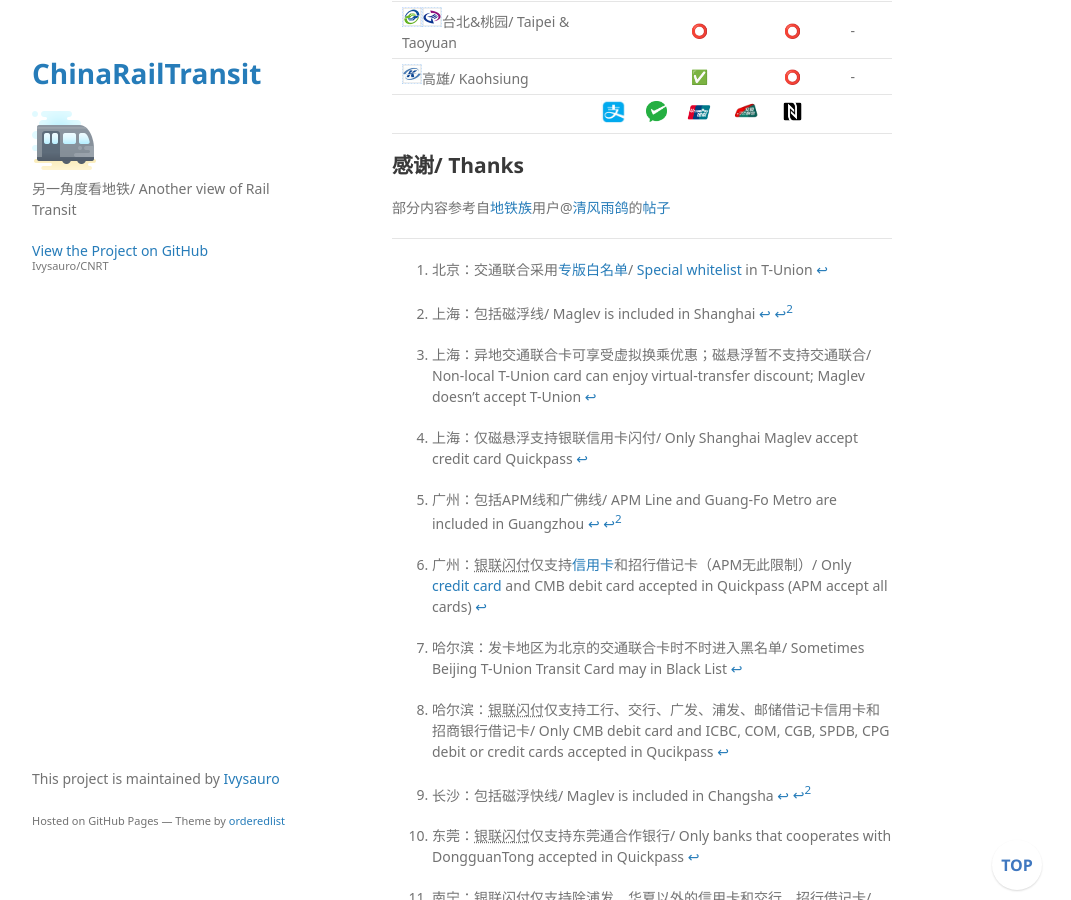
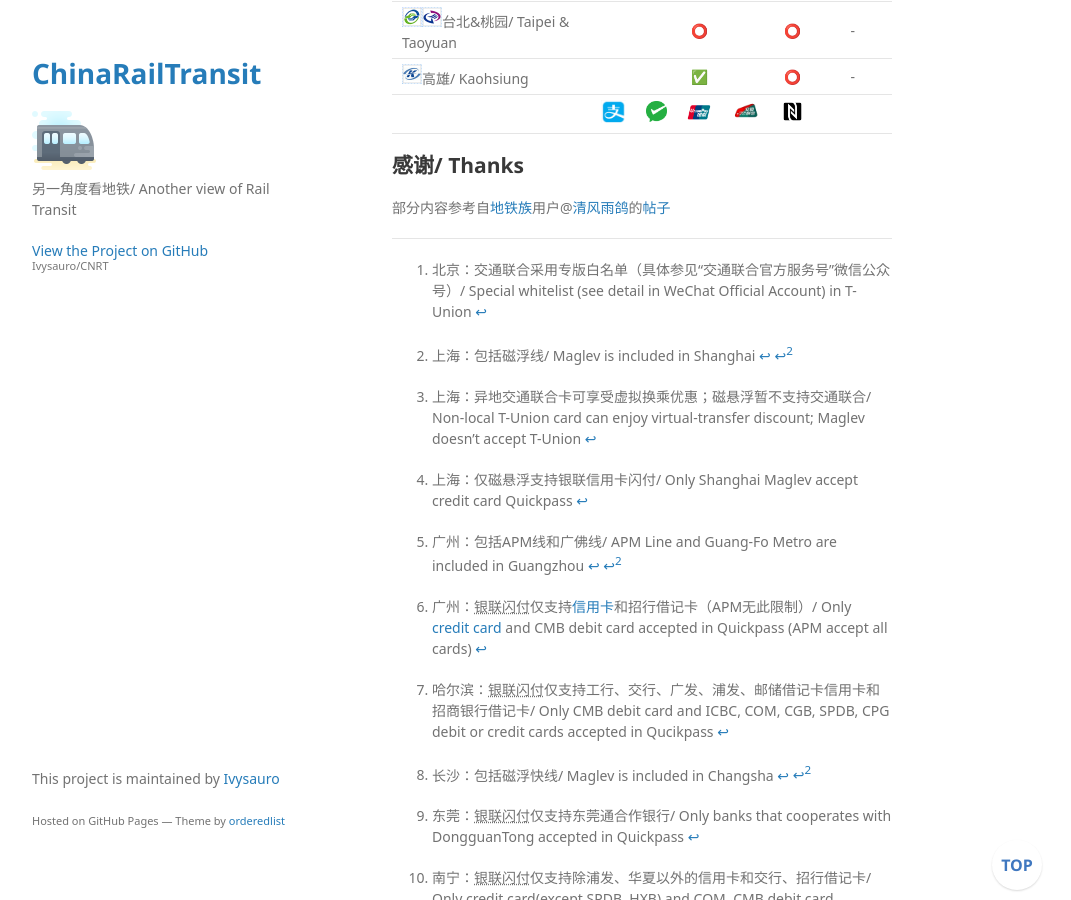
Before and after one commit to Ivysauro/CNRT, a Jekyll site: the page built from data/Pay.md, in a window 1280 px wide and 900 px high, scrolled down 8164 px. Shown: the whole window, without its empty margins (178-1249 px from the left). Built offline with Jekyll 4.4.1, drawn with Linux system fonts in a browser that asks for light colours; some web fonts are replaced; our own code applies the rules of GitHub Pages for plain Markdown files; a script that is not in the unit is left out; some of the changed text lies outside the part shown.

Commit message:
🍉更新描述

```diff
--- a/data/Pay.md
+++ b/data/Pay.md
@@ -41,7 +41,7 @@
 | <img src="https://raw.githubusercontent.com/Ivysauro/CNRT/master/images/city/tj.gif" width="20" hegiht="20"/>天津/ Tianjin | ✅ | ✅ | | | | | ✅ | |
 | <img src="https://raw.githubusercontent.com/Ivysauro/CNRT/master/images/city/sh.gif" width="20" hegiht="20"/>上海/ Shanghai[^csh] | ✅[^sh1] | ⭕[^sh2] | | | | | ✅ | |
 | <img src="https://raw.githubusercontent.com/Ivysauro/CNRT/master/images/city/gz.gif" width="20" hegiht="20"/>广州/ Guangzhou[^cgz] | ✅ | ⭕[^gz] | ✅ | ✅ |  || ✅ | |
-| <img src="https://raw.githubusercontent.com/Ivysauro/CNRT/master/images/city/cc.gif" width="20" hegiht="20"/>长春/ Changchun | ✅ | ✅ | | ✅💥 | ✅ | | ✅ | |
+| <img src="https://raw.githubusercontent.com/Ivysauro/CNRT/master/images/city/cc.gif" width="20" hegiht="20"/>长春/ Changchun | ✅ | ✅ | | ✅ | ✅ | | ✅ | |
 | <img src="https://raw.githubusercontent.com/Ivysauro/CNRT/master/images/city/dl.gif" width="20" hegiht="20"/>大连/ Dalian | ✅ | ✅ | | | | | ✅ | |
 | <img src="https://raw.githubusercontent.com/Ivysauro/CNRT/master/images/city/wh.gif" width="20" hegiht="20"/>武汉/ Wuhan | 🕓 | 🕓 | | | | | ✅ | |
 | <img src="https://raw.githubusercontent.com/Ivysauro/CNRT/master/images/city/cq.gif" width="20" hegiht="20"/>重庆/ Chongqing | ✅ | 🕓 | ✅ | ✅ | ✅ | | ✅ |
@@ -53,7 +53,7 @@
 | <img src="https://raw.githubusercontent.com/Ivysauro/CNRT/master/images/city/suz.gif" width="20" hegiht="20"/>苏州/ Suzhou | ✅ | | | | |  |✅ | |
 | <img src="https://raw.githubusercontent.com/Ivysauro/CNRT/master/images/city/km.gif" width="20" hegiht="20"/>昆明/ Kunming | ✅ | ✅ | ✅ | ✅ | ✅ |  |✅ | |
 | <img src="https://raw.githubusercontent.com/Ivysauro/CNRT/master/images/city/hz.gif" width="20" hegiht="20"/>杭州/ Hangzhou | ✅ | ✅ | ✅ | ✅💥 | ✅ |  |✅ | |
-| <img src="https://raw.githubusercontent.com/Ivysauro/CNRT/master/images/city/hrb.gif" width="20" hegiht="20"/>哈尔滨/ Harbin | ✅[^hrb1] | ⭕[^hrb2] | ✅ | ✅ | ✅ | | ✅ | |
+| <img src="https://raw.githubusercontent.com/Ivysauro/CNRT/master/images/city/hrb.gif" width="20" hegiht="20"/>哈尔滨/ Harbin | ✅ | ⭕[^hrb] | ✅ | ✅ | ✅ | | ✅ | |
 | <img src="https://raw.githubusercontent.com/Ivysauro/CNRT/master/images/city/zz.gif" width="20" hegiht="20"/>郑州/ Zhengzhou | ✅ | | ✅ | ✅ | ✅ | | ✅ | |
 | <img src="https://raw.githubusercontent.com/Ivysauro/CNRT/master/images/city/cs.gif" width="20" hegiht="20"/>长沙/ Changsha[^ccs] | ✅ | | | | ✅💥 | | ✅ | 和包支付 |
 | <img src="https://raw.githubusercontent.com/Ivysauro/CNRT/master/images/city/nb.gif" width="20" hegiht="20"/>宁波/ Ningbo | ✅ | ✅ | ✅ | ✅ | ✅ | | ✅ | |
@@ -75,14 +75,14 @@
 | <img src="https://raw.githubusercontent.com/Ivysauro/CNRT/master/images/city/xz.gif" width="20" hegiht="20"/>徐州/ Xuzhou | ✅ | ✅ | | | ✅💥 | | ✅ |
 | <img src="https://raw.githubusercontent.com/Ivysauro/CNRT/master/images/city/hhht.gif" width="20" hegiht="20"/>呼和浩特/ Hohhot | 🕓 | | | | ✅ | | ✅ |
 | <img src="https://raw.githubusercontent.com/Ivysauro/CNRT/master/images/city/tay.gif" width="20" hegiht="20"/>太原/ Taiyuan |  | | | |  | | ✅ |
-| <img src="https://raw.githubusercontent.com/Ivysauro/CNRT/master/images/city/hk.gif" width="20" hegiht="20"/>香港/ Hong Kong | | 🕓 | ✅💥 | 🕓 | 🕓 | 🕓 | ✅💥 | AlipayHK |
+| <img src="https://raw.githubusercontent.com/Ivysauro/CNRT/master/images/city/hk.gif" width="20" hegiht="20"/>香港/ Hong Kong | | 🕓 | ✅ | 🕓 | 🕓 | 🕓 | ✅ | AlipayHK |
 | <img src="https://raw.githubusercontent.com/Ivysauro/CNRT/master/images/city/mo.gif" width="20" hegiht="20"/>澳门/ Macao | | | | | | | | |
 | <img src="https://raw.githubusercontent.com/Ivysauro/CNRT/master/images/city/tp.gif" width="20" hegiht="20"/>台北/ Taipei | | 🕓 | | | | | | |
 | <img src="https://raw.githubusercontent.com/Ivysauro/CNRT/master/images/city/kh.gif" width="20" hegiht="20"/>高雄/ Kaohsiung | | ⭕[^kh] | | | ✅ | V/M/J | ✅ | |
 | <img src="https://raw.githubusercontent.com/Ivysauro/CNRT/master/images/city/ty.gif" width="20" hegiht="20"/>桃园/ Taoyuan | | ⭕[^ty2] | | | | V/M/J | ⭕[^ty] | |
 | | <img src="https://raw.githubusercontent.com/Ivysauro/CNRT/master/images/T-Union.png" width="40" hegiht="40" alt="T-Union"/> | <img src="https://raw.githubusercontent.com/Ivysauro/CNRT/master/images/Unionpay NFC.png" width="40" hegiht="40" alt="Unionpay Quickpass"/> | <img src="https://raw.githubusercontent.com/Ivysauro/CNRT/master/images/Alipay.png" width="30" hegiht="30" alt="Alipay Transit QR Code"/> | <img src="https://raw.githubusercontent.com/Ivysauro/CNRT/master/images/WeChat Pay.png" width="25" hegiht="25" alt="WeChat Pay Transit QR Code"/> | <img src="https://raw.githubusercontent.com/Ivysauro/CNRT/master/images/Unionpay.png" width="25" hegiht="25" alt="Unionpay Transit QR Code"/> | <img src="https://raw.githubusercontent.com/Ivysauro/CNRT/master/images/contactless.gif" width="40" hegiht="40" alt="Global Cards"/> | <img src="https://raw.githubusercontent.com/Ivysauro/CNRT/master/images/Rail Transit.png" width="25" hegiht="25" alt="Transit QR Code of Official Apps"/> | 其他/ Other |
 
-[^bj]: 北京：交通联合采用[专版白名单](https://mp.weixin.qq.com/s/JF4pULn90EA7S5lUWaxNyw)/ [Special whitelist](https://mp.weixin.qq.com/s/JF4pULn90EA7S5lUWaxNyw) in T-Union
+[^bj]: 北京：交通联合采用专版白名单（具体参见“交通联合官方服务号”微信公众号）/ Special whitelist (see detail in WeChat Official Account) in T-Union
 
 [^sh1]: 上海：异地交通联合卡可享受虚拟换乘优惠；磁悬浮暂不支持交通联合/ Non-local T-Union card can enjoy virtual-transfer discount; Maglev doesn't accept T-Union
 
@@ -90,9 +90,7 @@
 
 [^gz]: 广州：银联闪付仅支持[信用卡](http://cs.gzmtr.com/ckfw/pwzy/201811/t20181106_60161.htm)和招行借记卡（APM无此限制）/ Only [credit card](http://cs.gzmtr.com/ckfw/pwzy/201811/t20181106_60161.htm) and CMB debit card accepted in Quickpass (APM accept all cards)
 
-[^hrb1]: 哈尔滨：发卡地区为北京的交通联合卡时不时进入黑名单/ Sometimes Beijing T-Union Transit Card may in Black List
-
-[^hrb2]: 哈尔滨：银联闪付仅支持工行、交行、广发、浦发、邮储借记卡信用卡和招商银行借记卡/ Only CMB debit card and ICBC, COM, CGB, SPDB, CPG debit or credit cards accepted in Qucikpass
+[^hrb]: 哈尔滨：银联闪付仅支持工行、交行、广发、浦发、邮储借记卡信用卡和招商银行借记卡/ Only CMB debit card and ICBC, COM, CGB, SPDB, CPG debit or credit cards accepted in Qucikpass
 
 [^dg]: 东莞：银联闪付仅支持东莞通合作银行/ Only banks that cooperates with DongguanTong accepted in Quickpass
 
@@ -170,7 +168,7 @@
 | <img src="https://raw.githubusercontent.com/Ivysauro/CNRT/master/images/city/hhht.gif" width="20" hegiht="20"/>呼和浩特/ Hohhot | ✅ | ✅ |
 | <img src="https://raw.githubusercontent.com/Ivysauro/CNRT/master/images/city/tay.gif" width="20" hegiht="20"/>太原/ Taiyuan | ✅ | ✅ | ✅ |
 | <img src="https://raw.githubusercontent.com/Ivysauro/CNRT/master/images/city/hk.gif" width="20" hegiht="20"/>香港/ Hong Kong | ⭕ | ⭕ | | | ✅ |
-| <img src="https://raw.githubusercontent.com/Ivysauro/CNRT/master/images/city/mo.gif" width="20" hegiht="20"/>澳门/ Macao |
+| <img src="https://raw.githubusercontent.com/Ivysauro/CNRT/master/images/city/mo.gif" width="20" hegiht="20"/>澳门/ Macao | | | | | ✅ |
 | <img src="https://raw.githubusercontent.com/Ivysauro/CNRT/master/images/city/tp.gif" width="20" hegiht="20"/>台北/ Taipei |
 | <img src="https://raw.githubusercontent.com/Ivysauro/CNRT/master/images/city/kh.gif" width="20" hegiht="20"/>高雄/ Kaohsiung |
 | <img src="https://raw.githubusercontent.com/Ivysauro/CNRT/master/images/city/ty.gif" width="20" hegiht="20"/>桃园/ Taoyuan |
```
